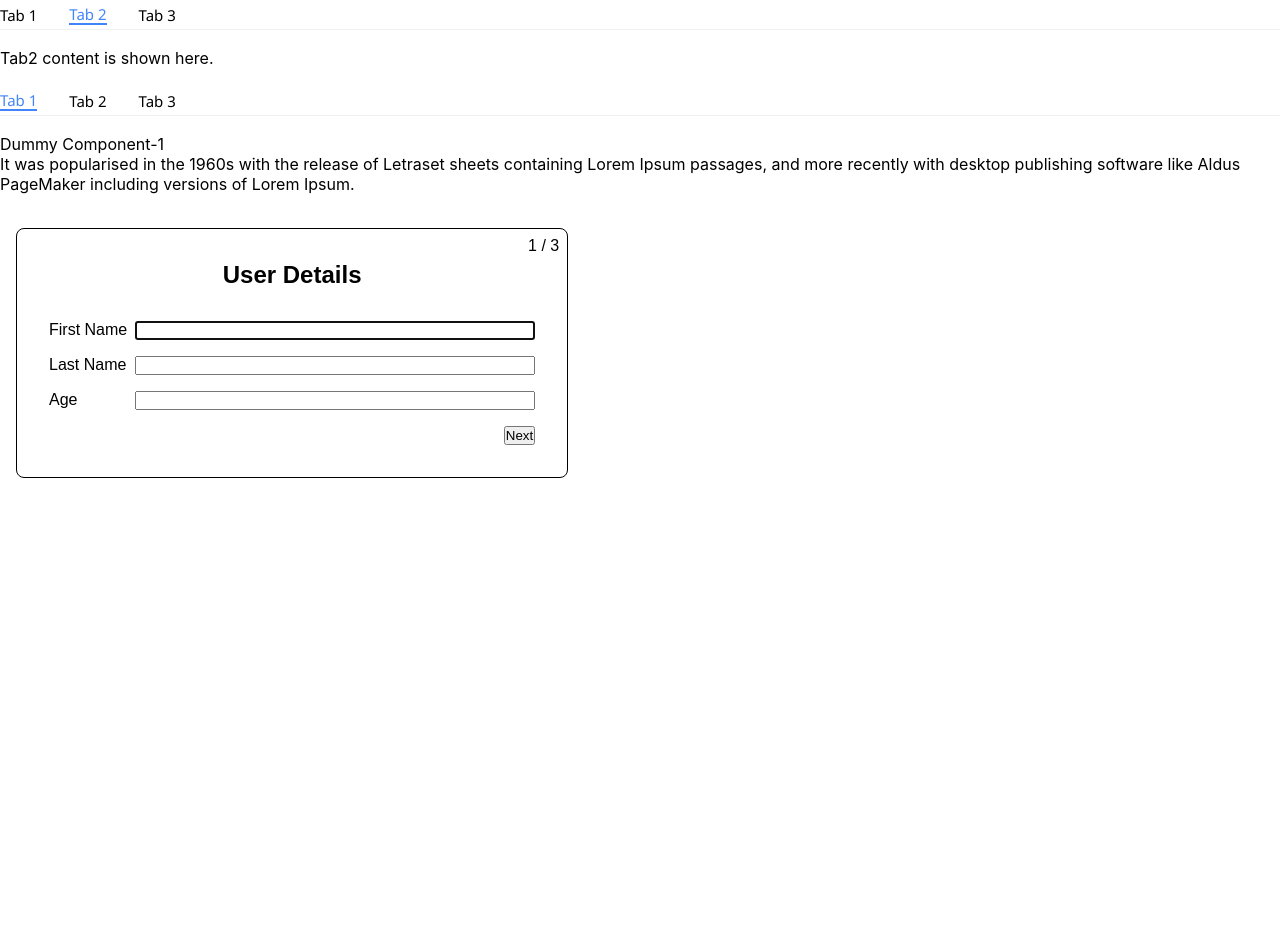
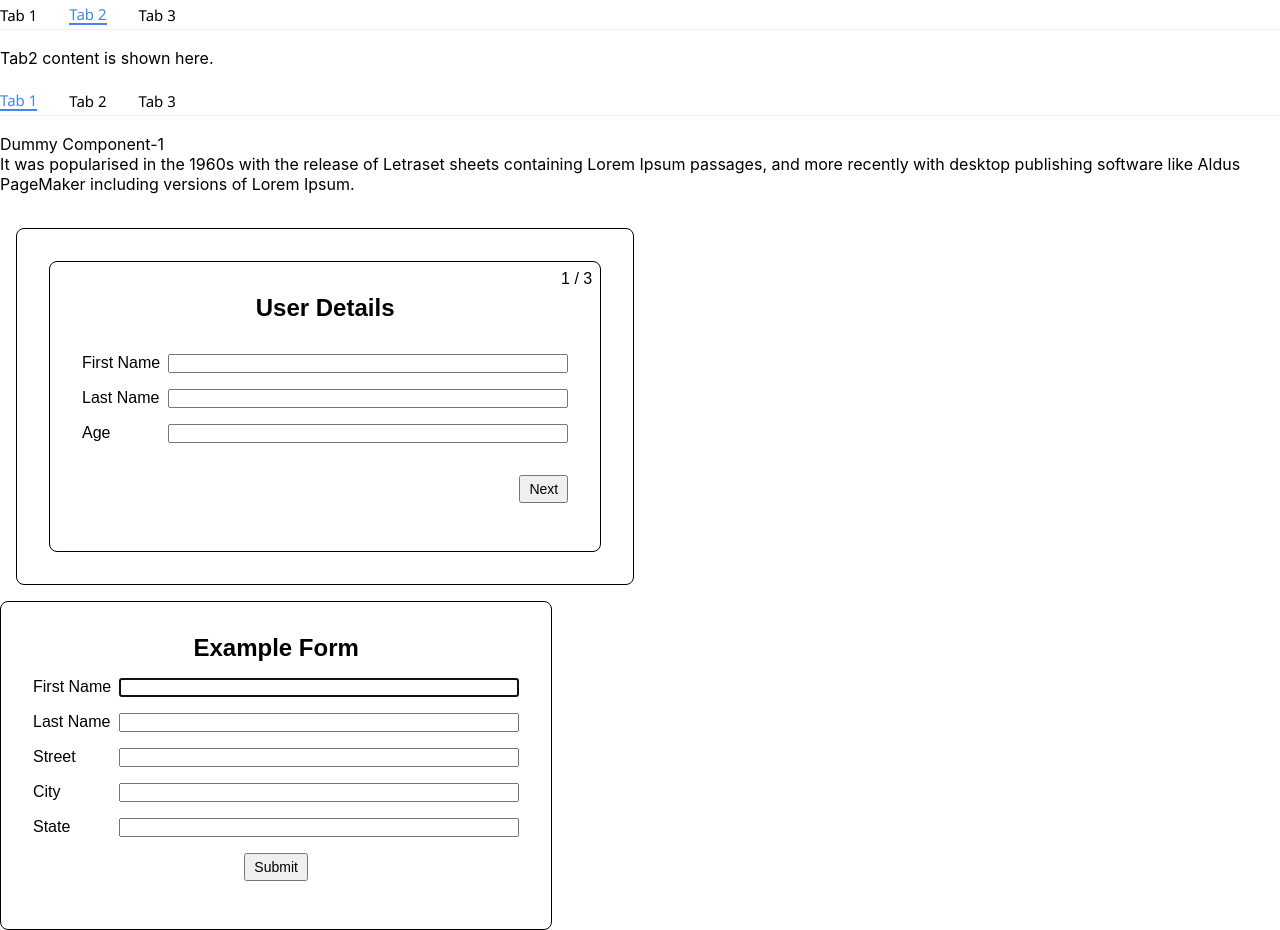
Before and after one commit to vikrantaroraa/canary-design, a React (Vite) app: page / in a window 1280 px wide. Before the commit the page ends 800 px from the top, so only its background shows below. Built offline with nearby package versions, Linux system fonts and the light colour scheme.

Commit message:
feat: created form component

```diff
--- a/src/App.tsx
+++ b/src/App.tsx
@@ -2,6 +2,7 @@ import ExampleTabs from "src/components/example-components/TabsTypeAExample";
 import "./App.css";
 import { ExampleTabsTypeB } from "src/components/example-components/TabsTypeBExample";
 import { MultiStepForm } from "src/components/MultiStepForm";
+import { FormExample } from "src/components/example-components/FormExample";
 
 function App() {
   return (
@@ -9,6 +10,7 @@ function App() {
       <ExampleTabs />
       <ExampleTabsTypeB />
       <MultiStepForm />
+      <FormExample />
     </>
   );
 }
--- /dev/null
+++ b/src/components/Form/index.module.css
@@ -0,0 +1,38 @@
+form {
+  border: 1px solid black;
+  padding: 2rem;
+  border-radius: 0.5rem;
+  font-family: Arial, Helvetica, sans-serif;
+  max-width: max-content;
+  position: relative;
+}
+
+.label-and-input-wrapper {
+  display: grid;
+  gap: 1rem 0.5rem;
+  justify-content: flex-start;
+  grid-template-columns: auto minmax(auto, 400px);
+}
+
+.heading {
+  font-size: 24px;
+  font-weight: bold;
+  text-align: center;
+  margin: 0;
+  margin-bottom: 16px;
+}
+
+.button-container {
+  text-align: center;
+}
+
+form button {
+  padding: 4px 8px;
+  font-size: 14px;
+  margin: 16px 0;
+}
+
+form button:hover {
+  text-align: center;
+  cursor: pointer;
+}
--- /dev/null
+++ b/src/components/Form/index.tsx
@@ -0,0 +1,81 @@
+import React, { FormEvent, useState } from "react";
+import styles from "src/components/Form/index.module.css";
+
+function Form() {
+  const [formData, setFormData] = useState({
+    firstName: "",
+    lastName: "",
+    street: "",
+    city: "",
+    state: "",
+  });
+
+  const { firstName, lastName, street, city, state } = formData;
+
+  const handleForm = (event: React.ChangeEvent<HTMLInputElement>) => {
+    setFormData({
+      ...formData,
+      [event.target.name]: event.target.value,
+    });
+  };
+
+  const onSubmit = (event: FormEvent) => {
+    event.preventDefault();
+    console.log(formData);
+  };
+
+  return (
+    <form onSubmit={onSubmit}>
+      <div className={styles["heading"]}> Example Form</div>
+      <div className={styles["label-and-input-wrapper"]}>
+        <label>First Name</label>
+        <input
+          autoFocus
+          required
+          type="text"
+          name="firstName"
+          value={firstName}
+          onChange={(event) => handleForm(event)}
+        />
+        <label>Last Name</label>
+        <input
+          required
+          type="text"
+          name="lastName"
+          value={lastName}
+          onChange={(event) => handleForm(event)}
+        />
+
+        <label>Street</label>
+        <input
+          required
+          type="text"
+          name="street"
+          value={street}
+          onChange={(event) => handleForm(event)}
+        />
+        <label>City</label>
+        <input
+          required
+          type="text"
+          name="city"
+          value={city}
+          onChange={(event) => handleForm(event)}
+        />
+        <label>State</label>
+        <input
+          required
+          type="text"
+          name="state"
+          value={state}
+          onChange={(event) => handleForm(event)}
+        />
+      </div>
+      <div className={styles["button-container"]}>
+        <button type="submit">Submit</button>
+      </div>
+    </form>
+  );
+}
+
+export { Form };
--- /dev/null
+++ b/src/components/example-components/FormExample/index.tsx
@@ -0,0 +1,8 @@
+import React from "react";
+import { Form } from "src/components/Form";
+
+function FormExample() {
+  return <Form />;
+}
+
+export { FormExample };
```
